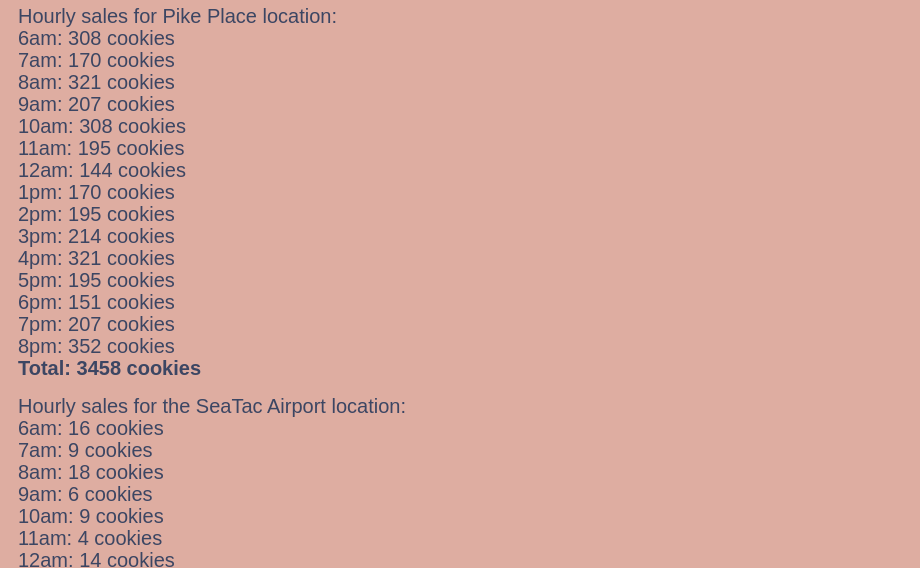
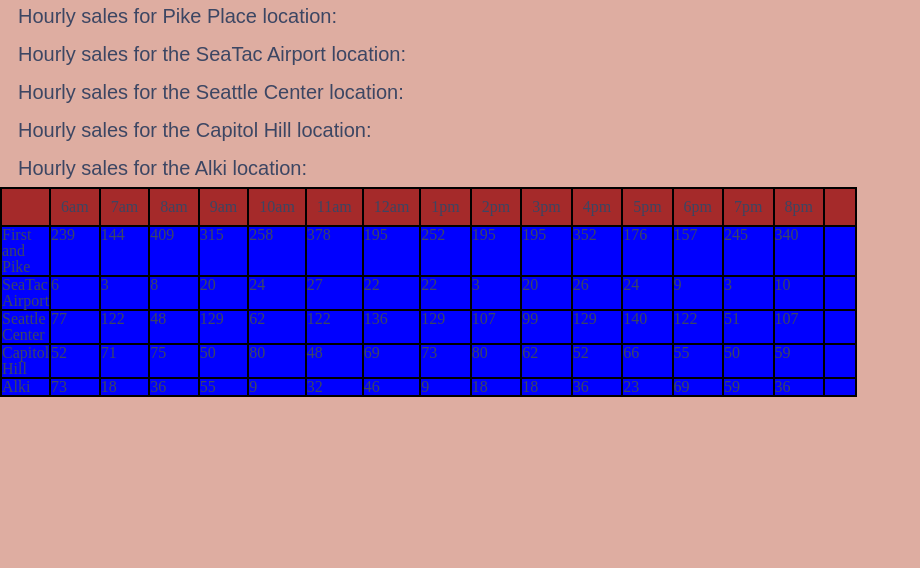
Before and after one commit to tnorth93/cookie-stand, a plain HTML site: page sales.html in a window 1280 px wide. Shown: the part 238-806 px from the top of the page, without its empty margins (0-920 px from the left). Drawn offline with Linux system fonts and the light colour scheme.

Commit message:
much of the logic for the object constructor is complete

```diff
--- a/css/style.css
+++ b/css/style.css
@@ -54,3 +54,21 @@
   width: 90%;
   opacity: 40%;
 }
+
+th {
+  width: 10px;
+  margin: 5px;
+  background-color: brown;
+  padding: 10px;
+  border: 2px solid black;
+}
+
+tr {
+  background-color: blue;
+  border: 2px solid black;
+  width: 15px;
+}
+
+td {
+  border: 2px solid black;
+}
--- a/js/app.js
+++ b/js/app.js
@@ -2,220 +2,332 @@
 
 // placeholder?? list for hours because i don't know how to do it otherwise... yet
 var businessHours = ['6am', '7am', '8am', '9am', '10am', '11am', '12am', '1pm', '2pm', '3pm', '4pm', '5pm', '6pm', '7pm', '8pm'];
-// Stores the min/max hourly customers, and the average cookies per customer, in object properties
-var storePike = {
-  minHourCust: 23,
-  maxHourCust: 65,
-  avgUnitSale: 6.3,
-  storeHours: [],
+var allStores = [];
 
-  // uses a method of object to generate a random number of customers per hour
-  randomCust: function(min, max) {
-    min = Math.ceil(storePike.minHourCust);
-    max = Math.floor(storePike.maxHourCust);
-    return Math.floor(Math.random() * (max - min + 1)) + min;
-  },
+// lets do a constructor
+function Store(location, minHourCust, maxHourCust, avgUnitSale) {
+  this.loc = location;
+  this.min = minHourCust;
+  this.max = maxHourCust;
+  this.avg = avgUnitSale;
+  this.customersPerHour = [];
+  this.cookiesSoldPerHour = [];
+  allStores.push(this);
+  // this.randomCust = function(){
+  //   var min = Math.ceil(this.minHourCust);
+  //   var max = Math.floor(this.maxhourCust);
+  //   return Math.floor(Math.random() * (max - min +1)) + min;
+  // };
+  // this.unitsSold = function() {
+  //   for (var i = 0; i < 15; i++) {
+  //     this.storeHours.push(Math.floor(this.randomCust() * this.avgUnitSale));
+  //   }
+  // };
+}
 
-  // calc and store simulated amounts of cookies sold or each hour at specific store using avg cookies purchased and random customers generated (for loop)
-  unitsSold: function() {
-    for ( var i = 0; i < 15; i++) {
-      storePike.storeHours.push(Math.floor(storePike.randomCust() * storePike.avgUnitSale));
-    }
-  },
-
-  // set UL LIs to results that have been stored in the storeHours array
-  populateLi: function() {
-    var ulElement = document.getElementById('pike');
-    for (var i = 0; i < storePike.storeHours.length; i++) {
-      // create list items in html doc
-      var liEl = document.createElement('li');
-      // use storeHours array to populate lis with selling data
-      liEl.textContent = businessHours[i] + ': ' + storePike.storeHours[i] + ' cookies';
-      // append the content to display in doc
-      ulElement.appendChild(liEl);
-    }
-  },
-  // populate the final li with the total from all hours
-  populateLiTotal: function() {
-    var accumulator = 0;
-    for(var i = 0; i < storePike.storeHours.length; i++) {
-      accumulator += storePike.storeHours[i];
-      console.log(accumulator);
-    }
-    // create another li for the total sales
-    var ulElement = document.getElementById('pike');
-    var liTotal = document.createElement('li');
-    // set li content to the sum of all numbers in the storeHours array
-    liTotal.textContent = 'Total: ' + accumulator + ' cookies';
-    // append li to end of hour list in html doc
-    ulElement.appendChild(liTotal);
-  },
+Store.prototype.randomCust = function() {
+  for (var i = 0; i < 15; i++) {
+    var min = Math.ceil(this.min);
+    var max = Math.floor(this.max);
+    this.customersPerHour.push(Math.floor(Math.random() * (max - min +1)) + min);
+  }
 };
 
-var storeAirport = {
-  minHourCust: 3,
-  maxHourCust: 24,
-  avgUnitSale: 1.2,
-  hourlySales: [],
-  randomCust: function() {
-    var min = Math.ceil(storeAirport.minHourCust);
-    var max = Math.floor(storeAirport.maxHourCust);
-    return Math.floor(Math.random() * (max - min + 1)) + min;
-  },
-  unitsSold: function() {
-    for (var i = 0; i < 15; i++) {
-      this.hourlySales.push(Math.floor(storeAirport.randomCust() * storeAirport.avgUnitSale));
-    }
-  },
-  populateLiHourly: function() {
-    var ulElement = document.getElementById('airport');
-    for (var i = 0; i < this.hourlySales.length; i++) {
-      var liEl = document.createElement('li');
-      liEl.textContent = businessHours[i] + ': ' + this.hourlySales[i] + ' cookies';
-      ulElement.appendChild(liEl);
-    }
-  },
-  populateLiTotal: function() {
-    var accumulator = 0;
-    for (var i = 0; i < this.hourlySales.length; i++) {
-      accumulator += this.hourlySales[i];
-      console.log(accumulator);
-    }
-    var ulElement = document.getElementById('airport');
-    var liEl = document.createElement('li');
-    liEl.textContent = 'Total: ' + accumulator + ' cookies';
-    ulElement.appendChild(liEl);
-  },
+Store.prototype.unitsSold = function() {
+  for (var i = 0; i < this.customersPerHour.length; i++) {
+    this.cookiesSoldPerHour.push(Math.floor(this.customersPerHour[i] * this.avg));
+  }
 };
 
-var storeCenter = {
-  minHourCust: 11,
-  maxHourCust: 38,
-  avgUnitSale: 3.7,
-  hourlySales: [],
-  randomCust: function() {
-    var min = Math.ceil(this.minHourCust);
-    var max = Math.floor(this.maxHourCust);
-    return Math.floor(Math.random() * max - min + 1) + min;
-  },
-  unitsSold: function() {
-    for (var i = 0; i < 15; i++) {
-      this.hourlySales.push(Math.floor(this.randomCust() * this.avgUnitSale));
+function makeHeaderRow() {
+  var tableHeader = document.getElementById('table');
+  for (var i = -1; i < businessHours.length + 1; i++) {
+    var thEl = document.createElement('th');
+    thEl.textContent = businessHours[i];
+    tableHeader.appendChild(thEl);
+  }
+}
+
+Store.prototype.makeTableRow = function() {
+  for (var i = 0; i < allStores.length; i++) {
+    var table = document.getElementById('table');
+    var tableRow = document.createElement('tr');
+    tableRow.textContent = allStores[i].loc;
+    table.appendChild(tableRow);
+    for (var n = 0; n < this.cookiesSoldPerHour.length + 1; n++) {
+      var tableData = document.createElement('td');
+      tableData.textContent = allStores[i].cookiesSoldPerHour[n];
+      tableRow.appendChild(tableData);
     }
-  },
-  populateLi: function() {
-    var ulElement = document.getElementById('center');
-    for (var i =0; i < this.hourlySales.length; i++) {
-      var liEl = document.createElement('li');
-      liEl.textContent = businessHours[i] + ': ' + this.hourlySales[i] + ' cookies';
-      ulElement.appendChild(liEl);
-    }
-  },
-  populateLiTotal: function() {
-    var accumulator = 0;
-    for (var i = 0; i < this.hourlySales.length; i++) {
-      accumulator += this.hourlySales[i];
-    }
-    var ulElement = document.getElementById('center');
-    var liEl = document.createElement('li');
-    liEl.textContent = 'Total: ' + accumulator + ' cookies';
-    ulElement.appendChild(liEl);
-  },
+  }
 };
 
-var storeHill = {
-  minHourCust: 20,
-  maxHourCust: 38,
-  avgUnitSale: 2.3,
-  storeHours: [],
-  randomCust: function() {
-    var min = Math.ceil(this.minHourCust);
-    var max = Math.floor(this.maxHourCust);
-    return Math.floor(Math.random() * max - min + 1) + min;
-  },
-  unitsSold: function() {
-    for (var i = 0; i < 15; i++) {
-      this.storeHours.push(Math.floor(this.randomCust() * this.avgUnitSale));
-    }
-  },
-  populateLi: function() {
-    var ulElement = document.getElementById('hill');
-    for (var i = 0; i < this.storeHours.length; i++) {
-      var liEl = document.createElement('li');
-      liEl.textContent = businessHours[i] + ': ' + this.storeHours[i] + ' cookies';
-      ulElement.appendChild(liEl);
-    }
-  },
-  populateLiTotal: function() {
-    var accumulator = 0;
-    var ulElement = document.getElementById('hill');
-    for (var i = 0; i < this.storeHours.length; i++) {
-      accumulator += this.storeHours[i];
-    }
-    var liEl = document.createElement('li');
-    liEl.textContent = 'Total: ' + accumulator + ' cookies';
-    ulElement.appendChild(liEl);
-  },
-};
+// Store.prototype.makeTableData = function() {
+//   var table = document.getElementById('table');
+//   for (var i = 0; i < this.cookiesSoldPerHour.length; i ++) {
+//     var tableData = document.createElement('td');
+//     tableData.textContent = this.cookiesSoldPerHour[i];
+//     table.appendChild(tableData);
+//   }
+// };
 
-var storeAlki = {
-  minHourCust: 2,
-  maxHourCust: 16,
-  avgUnitSale: 4.6,
-  storeHours: [],
-  randomCust: function() {
-    var min = Math.ceil(this.minHourCust);
-    var max = Math.floor(this.maxHourCust);
-    return Math.floor(Math.random() * max - min +1) + min;
-  },
-  unitsSold: function() {
-    for (var i = 0; i < 15; i++) {
-      this.storeHours.push(Math.floor(this.randomCust() * this.avgUnitSale));
-      console.log(this.storeHours);
-    }
-  },
-  populateLi: function() {
-    var ulElement = document.getElementById('alki');
-    for (var i = 0; i < this.storeHours.length; i++) {
-      var liEl = document.createElement('li');
-      liEl.textContent = businessHours[i] + ': ' + this.storeHours[i] + ' cookies';
-      ulElement.appendChild(liEl);
-    }
-  },
-  populateLiTotal: function() {
-    var ulElement = document.getElementById('alki');
-    var accumulator = 0;
-    for (var i = 0; i < this.storeHours.length; i++) {
-      accumulator += this.storeHours[i];
-    }
-    var liEl = document.createElement('li');
-    liEl.textContent = 'Total: ' + accumulator + ' cookies';
-    ulElement.appendChild(liEl);
-  },
-};
+// function makeTableRow() {
+//   var table = document.getElementById('table');
+//   for (var i = 0; i < allStores.length; i++) {
+//     var tableRow = document.createElement('tr');
+//     tableRow.textContent = allStores[i].loc;
+//     table.appendChild(tableRow);
+//   }
+// }
 
-// calling functions for Pike store
-storePike.randomCust();
-storePike.unitsSold();
-storePike.populateLi();
-storePike.populateLiTotal();
-// calling functions for Airport store
-storeAirport.randomCust();
-storeAirport.unitsSold();
-storeAirport.populateLiHourly();
-storeAirport.populateLiTotal();
-// calling functions for Seattle Center Store
-storeCenter.randomCust();
-storeCenter.unitsSold();
-storeCenter.populateLi();
-storeCenter.populateLiTotal();
-// calling functions for Cap Hill store
-storeHill.randomCust();
-storeHill.unitsSold();
-storeHill.populateLi();
-storeHill.populateLiTotal();
-// calling functions for Alki store
-storeAlki.randomCust();
-storeAlki.unitsSold();
-storeAlki.populateLi();
-storeAlki.populateLiTotal();
+
+
+
+var pike = new Store('First and Pike', 23, 65, 6.3);
+var airport = new Store('SeaTac Airport', 3, 24, 1.2);
+var center = new Store('Seattle Center', 11, 38, 3.7);
+var hill = new Store('Capitol Hill', 20, 38, 2.3);
+var alki = new Store('Alki', 2, 16, 4.6);
+makeHeaderRow();
+pike.randomCust();
+pike.unitsSold();
+
+// pike.makeTableData();
+airport.randomCust();
+airport.unitsSold();
+
+center.randomCust();
+center.unitsSold();
+
+hill.randomCust();
+hill.unitsSold();
+
+alki.randomCust();
+alki.unitsSold();
+
+
+pike.makeTableRow();
+console.log(allStores);
+
+
+
+
+
+
+
+
+
+// // Stores the min/max hourly customers, and the average cookies per customer, in object properties
+// var storePike = {
+//   minHourCust: 23,
+//   maxHourCust: 65,
+//   avgUnitSale: 6.3,
+//   storeHours: [],
+
+//   // uses a method of object to generate a random number of customers per hour
+//   randomCust: function(min, max) {
+//     min = Math.ceil(storePike.minHourCust);
+//     max = Math.floor(storePike.maxHourCust);
+//     return Math.floor(Math.random() * (max - min + 1)) + min;
+//   },
+
+//   // calc and store simulated amounts of cookies sold or each hour at specific store using avg cookies purchased and random customers generated (for loop)
+//   unitsSold: function() {
+//     for ( var i = 0; i < 15; i++) {
+//       storePike.storeHours.push(Math.floor(storePike.randomCust() * storePike.avgUnitSale));
+//     }
+//   },
+
+//   // set UL LIs to results that have been stored in the storeHours array
+//   populateLi: function() {
+//     var ulElement = document.getElementById('pike');
+//     for (var i = 0; i < storePike.storeHours.length; i++) {
+//       // create list items in html doc
+//       var liEl = document.createElement('li');
+//       // use storeHours array to populate lis with selling data
+//       liEl.textContent = businessHours[i] + ': ' + storePike.storeHours[i] + ' cookies';
+//       // append the content to display in doc
+//       ulElement.appendChild(liEl);
+//     }
+//   },
+//   // populate the final li with the total from all hours
+//   populateLiTotal: function() {
+//     var accumulator = 0;
+//     for(var i = 0; i < storePike.storeHours.length; i++) {
+//       accumulator += storePike.storeHours[i];
+//     }
+//     // create another li for the total sales
+//     var ulElement = document.getElementById('pike');
+//     var liTotal = document.createElement('li');
+//     // set li content to the sum of all numbers in the storeHours array
+//     liTotal.textContent = 'Total: ' + accumulator + ' cookies';
+//     // append li to end of hour list in html doc
+//     ulElement.appendChild(liTotal);
+//   },
+// };
+
+// var storeAirport = {
+//   minHourCust: 3,
+//   maxHourCust: 24,
+//   avgUnitSale: 1.2,
+//   hourlySales: [],
+//   randomCust: function() {
+//     var min = Math.ceil(storeAirport.minHourCust);
+//     var max = Math.floor(storeAirport.maxHourCust);
+//     return Math.floor(Math.random() * (max - min + 1)) + min;
+//   },
+//   unitsSold: function() {
+//     for (var i = 0; i < 15; i++) {
+//       this.hourlySales.push(Math.floor(storeAirport.randomCust() * storeAirport.avgUnitSale));
+//     }
+//   },
+//   populateLiHourly: function() {
+//     var ulElement = document.getElementById('airport');
+//     for (var i = 0; i < this.hourlySales.length; i++) {
+//       var liEl = document.createElement('li');
+//       liEl.textContent = businessHours[i] + ': ' + this.hourlySales[i] + ' cookies';
+//       ulElement.appendChild(liEl);
+//     }
+//   },
+//   populateLiTotal: function() {
+//     var accumulator = 0;
+//     for (var i = 0; i < this.hourlySales.length; i++) {
+//       accumulator += this.hourlySales[i];
+//     }
+//     var ulElement = document.getElementById('airport');
+//     var liEl = document.createElement('li');
+//     liEl.textContent = 'Total: ' + accumulator + ' cookies';
+//     ulElement.appendChild(liEl);
+//   },
+// };
+
+// var storeCenter = {
+//   minHourCust: 11,
+//   maxHourCust: 38,
+//   avgUnitSale: 3.7,
+//   hourlySales: [],
+//   randomCust: function() {
+//     var min = Math.ceil(this.minHourCust);
+//     var max = Math.floor(this.maxHourCust);
+//     return Math.floor(Math.random() * max - min + 1) + min;
+//   },
+//   unitsSold: function() {
+//     for (var i = 0; i < 15; i++) {
+//       this.hourlySales.push(Math.floor(this.randomCust() * this.avgUnitSale));
+//     }
+//   },
+//   populateLi: function() {
+//     var ulElement = document.getElementById('center');
+//     for (var i =0; i < this.hourlySales.length; i++) {
+//       var liEl = document.createElement('li');
+//       liEl.textContent = businessHours[i] + ': ' + this.hourlySales[i] + ' cookies';
+//       ulElement.appendChild(liEl);
+//     }
+//   },
+//   populateLiTotal: function() {
+//     var accumulator = 0;
+//     for (var i = 0; i < this.hourlySales.length; i++) {
+//       accumulator += this.hourlySales[i];
+//     }
+//     var ulElement = document.getElementById('center');
+//     var liEl = document.createElement('li');
+//     liEl.textContent = 'Total: ' + accumulator + ' cookies';
+//     ulElement.appendChild(liEl);
+//   },
+// };
+
+// var storeHill = {
+//   minHourCust: 20,
+//   maxHourCust: 38,
+//   avgUnitSale: 2.3,
+//   storeHours: [],
+//   randomCust: function() {
+//     var min = Math.ceil(this.minHourCust);
+//     var max = Math.floor(this.maxHourCust);
+//     return Math.floor(Math.random() * max - min + 1) + min;
+//   },
+//   unitsSold: function() {
+//     for (var i = 0; i < 15; i++) {
+//       this.storeHours.push(Math.floor(this.randomCust() * this.avgUnitSale));
+//     }
+//   },
+//   populateLi: function() {
+//     var ulElement = document.getElementById('hill');
+//     for (var i = 0; i < this.storeHours.length; i++) {
+//       var liEl = document.createElement('li');
+//       liEl.textContent = businessHours[i] + ': ' + this.storeHours[i] + ' cookies';
+//       ulElement.appendChild(liEl);
+//     }
+//   },
+//   populateLiTotal: function() {
+//     var accumulator = 0;
+//     var ulElement = document.getElementById('hill');
+//     for (var i = 0; i < this.storeHours.length; i++) {
+//       accumulator += this.storeHours[i];
+//     }
+//     var liEl = document.createElement('li');
+//     liEl.textContent = 'Total: ' + accumulator + ' cookies';
+//     ulElement.appendChild(liEl);
+//   },
+// };
+
+// var storeAlki = {
+//   minHourCust: 2,
+//   maxHourCust: 16,
+//   avgUnitSale: 4.6,
+//   storeHours: [],
+//   randomCust: function() {
+//     var min = Math.ceil(this.minHourCust);
+//     var max = Math.floor(this.maxHourCust);
+//     return Math.floor(Math.random() * max - min +1) + min;
+//   },
+//   unitsSold: function() {
+//     for (var i = 0; i < 15; i++) {
+//       this.storeHours.push(Math.floor(this.randomCust() * this.avgUnitSale));
+//     }
+//   },
+//   populateLi: function() {
+//     var ulElement = document.getElementById('alki');
+//     for (var i = 0; i < this.storeHours.length; i++) {
+//       var liEl = document.createElement('li');
+//       liEl.textContent = businessHours[i] + ': ' + this.storeHours[i] + ' cookies';
+//       ulElement.appendChild(liEl);
+//     }
+//   },
+//   populateLiTotal: function() {
+//     var ulElement = document.getElementById('alki');
+//     var accumulator = 0;
+//     for (var i = 0; i < this.storeHours.length; i++) {
+//       accumulator += this.storeHours[i];
+//     }
+//     var liEl = document.createElement('li');
+//     liEl.textContent = 'Total: ' + accumulator + ' cookies';
+//     ulElement.appendChild(liEl);
+//   },
+// };
+
+// // calling functions for Pike store
+// storePike.randomCust();
+// storePike.unitsSold();
+// storePike.populateLi();
+// storePike.populateLiTotal();
+// // calling functions for Airport store
+// storeAirport.randomCust();
+// storeAirport.unitsSold();
+// storeAirport.populateLiHourly();
+// storeAirport.populateLiTotal();
+// // calling functions for Seattle Center Store
+// storeCenter.randomCust();
+// storeCenter.unitsSold();
+// storeCenter.populateLi();
+// storeCenter.populateLiTotal();
+// // calling functions for Cap Hill store
+// storeHill.randomCust();
+// storeHill.unitsSold();
+// storeHill.populateLi();
+// storeHill.populateLiTotal();
+// // calling functions for Alki store
+// storeAlki.randomCust();
+// storeAlki.unitsSold();
+// storeAlki.populateLi();
+// storeAlki.populateLiTotal();
--- a/sales.html
+++ b/sales.html
@@ -12,5 +12,7 @@
   <ul id="hill">Hourly sales for the Capitol Hill location:</ul>
   <ul id="alki">Hourly sales for the Alki location:</ul>
 
+  <table id="table"></table>
+
   <script src="js/app.js"></script>
 </body>
```
